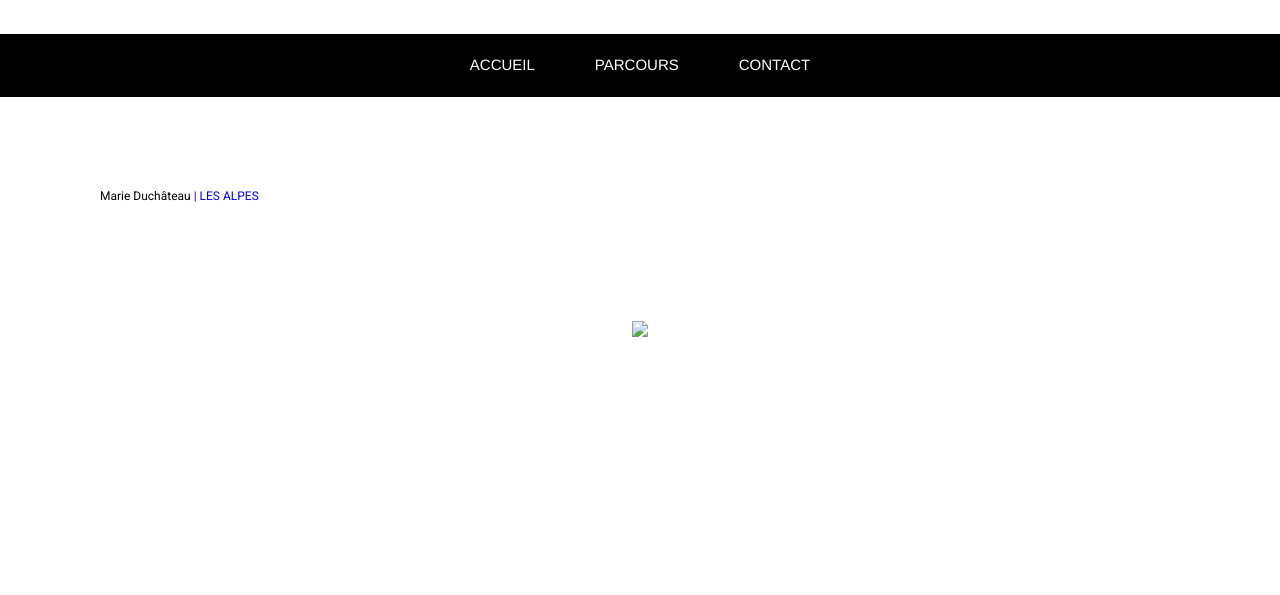
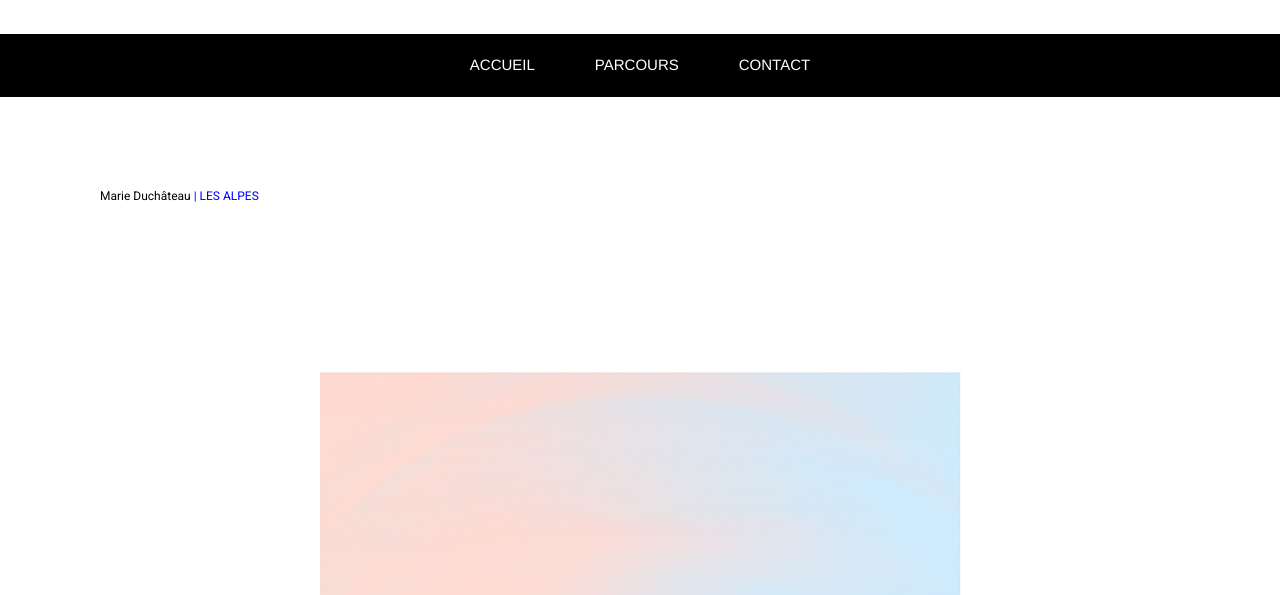
Before and after one commit to marichousgr/marichousgr.github.io, a plain HTML site: page projetalpes.html in a window 1280 px wide. Shown: the part 186-781 px from the top of the page. Drawn offline with Linux system fonts and the light colour scheme.

Commit message:
Update projetalpes.html

```diff
--- a/projetalpes.html
+++ b/projetalpes.html
@@ -56,7 +56,7 @@
 	<div class="sec">
 
 
-			<img src="images/imgpprojets/projet_alpes.jpg">
+			<img src="images/imgpprojets/projetalpes.jpg">
 
 
 			<div class="paraproj"><p></p></div>
```
